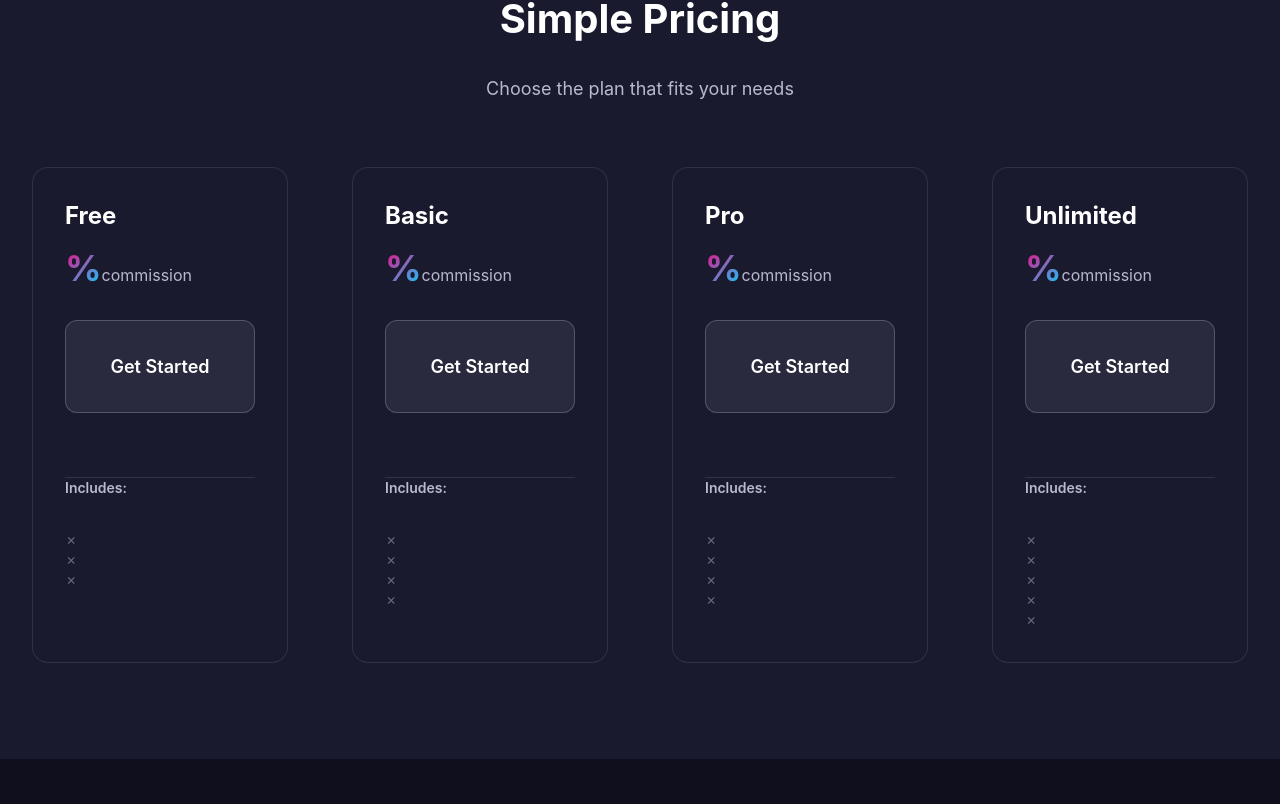
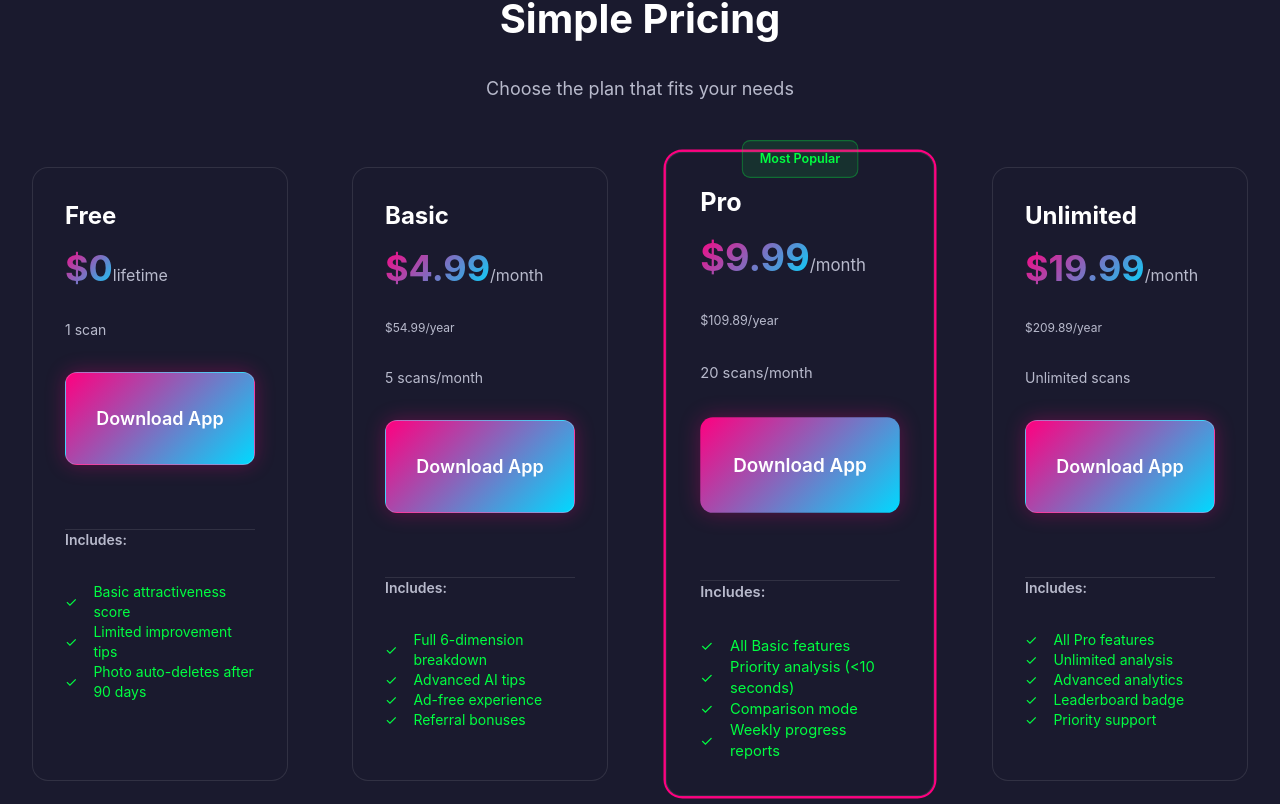
Before and after one commit to george11642/BlackPill, a Next.js app in the folder web/: page / in a window 1280 px wide. Shown: the part 2516-3320 px from the top of the page. Built offline with nearby package versions, Linux system fonts and the light colour scheme.

Commit message:
fix: Correct component prop types - StatCounter and pricing card features formatting

```diff
--- a/web/src/pages/creators.tsx
+++ b/web/src/pages/creators.tsx
@@ -242,8 +242,7 @@ export default function Creators() {
       <Section title="Trusted by Creators Worldwide" subtitle="Real results from real creators">
         <div className="grid grid-4 gap-lg text-center">
           <div>
-            <StatCounter end={10000} duration={2000} className="text-5xl font-bold text-pink" />
-            <p className="text-secondary mt-md">Active Creators</p>
+            <StatCounter value={10000} label="Active Creators" />
           </div>
           <div>
             <div className="text-5xl font-bold text-green">$5M+</div>
@@ -254,8 +253,7 @@ export default function Creators() {
             <p className="text-secondary mt-md">Creator Satisfaction</p>
           </div>
           <div>
-            <StatCounter end={150000} duration={2000} className="text-5xl font-bold text-yellow" />
-            <p className="text-secondary mt-md">Avg Monthly Referrals</p>
+            <StatCounter value={150000} label="Avg Monthly Referrals" />
           </div>
         </div>
       </Section>
--- a/web/src/pages/index.tsx
+++ b/web/src/pages/index.tsx
@@ -75,9 +75,9 @@ export default function Home() {
       interval: 'lifetime',
       scans: '1 scan',
       features: [
-        'Basic attractiveness score',
-        'Limited improvement tips',
-        'Photo auto-deletes after 90 days',
+        { text: 'Basic attractiveness score', included: true },
+        { text: 'Limited improvement tips', included: true },
+        { text: 'Photo auto-deletes after 90 days', included: true },
       ],
       cta: 'Download App',
       highlight: false,
@@ -89,10 +89,10 @@ export default function Home() {
       yearlyPrice: '$54.99/year',
       scans: '5 scans/month',
       features: [
-        'Full 6-dimension breakdown',
-        'Advanced AI tips',
-        'Ad-free experience',
-        'Referral bonuses',
+        { text: 'Full 6-dimension breakdown', included: true },
+        { text: 'Advanced AI tips', included: true },
+        { text: 'Ad-free experience', included: true },
+        { text: 'Referral bonuses', included: true },
       ],
       cta: 'Download App',
       highlight: false,
@@ -104,10 +104,10 @@ export default function Home() {
       yearlyPrice: '$109.89/year',
       scans: '20 scans/month',
       features: [
-        'All Basic features',
-        'Priority analysis (<10 seconds)',
-        'Comparison mode',
-        'Weekly progress reports',
+        { text: 'All Basic features', included: true },
+        { text: 'Priority analysis (<10 seconds)', included: true },
+        { text: 'Comparison mode', included: true },
+        { text: 'Weekly progress reports', included: true },
       ],
       cta: 'Download App',
       highlight: true,
@@ -119,11 +119,11 @@ export default function Home() {
       yearlyPrice: '$209.89/year',
       scans: 'Unlimited scans',
       features: [
-        'All Pro features',
-        'Unlimited analysis',
-        'Advanced analytics',
-        'Leaderboard badge',
-        'Priority support',
+        { text: 'All Pro features', included: true },
+        { text: 'Unlimited analysis', included: true },
+        { text: 'Advanced analytics', included: true },
+        { text: 'Leaderboard badge', included: true },
+        { text: 'Priority support', included: true },
       ],
       cta: 'Download App',
       highlight: false,
@@ -241,17 +241,49 @@ export default function Home() {
       >
         <div className="grid grid-4 gap-lg">
           {pricingTiers.map((tier, index) => (
-            <PricingCard
+            <div
               key={index}
-              tier={tier.tier}
-              price={tier.price}
-              interval={tier.interval}
-              yearlyPrice={tier.yearlyPrice}
-              scans={tier.scans}
-              features={tier.features}
-              cta={tier.cta}
-              highlight={tier.highlight}
-            />
+              className={`card relative ${tier.highlight ? 'ring-2 ring-[#FF0080] scale-105' : ''}`}
+            >
+              {tier.highlight && (
+                <div className="absolute -top-3 left-1/2 transform -translate-x-1/2">
+                  <span className="badge badge-success">Most Popular</span>
+                </div>
+              )}
+              <div className="mb-md">
+                <h3 className="text-2xl font-bold mb-sm">{tier.tier}</h3>
+                <div className="mb-md">
+                  <span className="text-4xl font-bold text-gradient">{tier.price}</span>
+                  <span className="text-secondary ml-sm">{tier.interval}</span>
+                </div>
+                {tier.yearlyPrice && (
+                  <p className="text-xs text-tertiary">{tier.yearlyPrice}</p>
+                )}
+                <p className="text-sm text-secondary mt-md">{tier.scans}</p>
+              </div>
+
+              <div className="mb-lg">
+                <Button
+                  className={tier.highlight ? 'btn-primary w-full' : 'btn-secondary w-full'}
+                  size="lg"
+                  href="https://apps.apple.com"
+                >
+                  {tier.cta}
+                </Button>
+              </div>
+
+              <div className="border-t border-[rgba(255,255,255,0.1)] pt-md">
+                <p className="text-sm font-semibold mb-md">Includes:</p>
+                <ul className="space-y-sm">
+                  {tier.features.map((feature, fidx) => (
+                    <li key={fidx} className="text-sm flex items-center gap-sm text-[#00FF41]">
+                      <span>✓</span>
+                      {feature.text}
+                    </li>
+                  ))}
+                </ul>
+              </div>
+            </div>
           ))}
         </div>
       </Section>
@@ -264,12 +296,10 @@ export default function Home() {
       >
         <div className="grid grid-4 gap-lg text-center">
           <div>
-            <StatCounter end={200000} duration={2000} className="text-5xl font-bold text-pink" />
-            <p className="text-secondary mt-md">Downloads</p>
+            <StatCounter value={200000} label="Downloads" />
           </div>
           <div>
-            <StatCounter end={50000} duration={2000} className="text-5xl font-bold text-cyan" />
-            <p className="text-secondary mt-md">Monthly Analyses</p>
+            <StatCounter value={50000} label="Monthly Analyses" />
           </div>
           <div>
             <div className="text-5xl font-bold text-green">4.8★</div>
```
